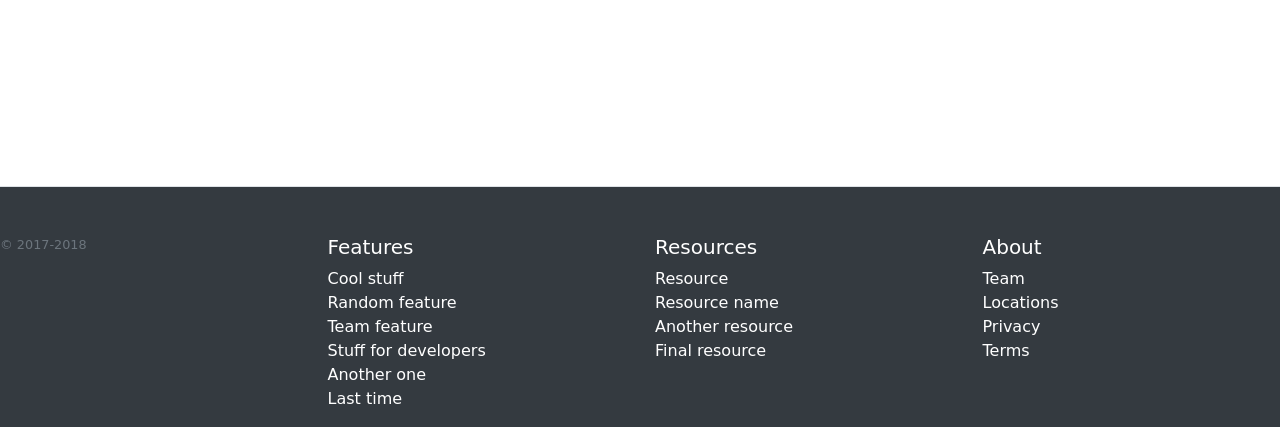
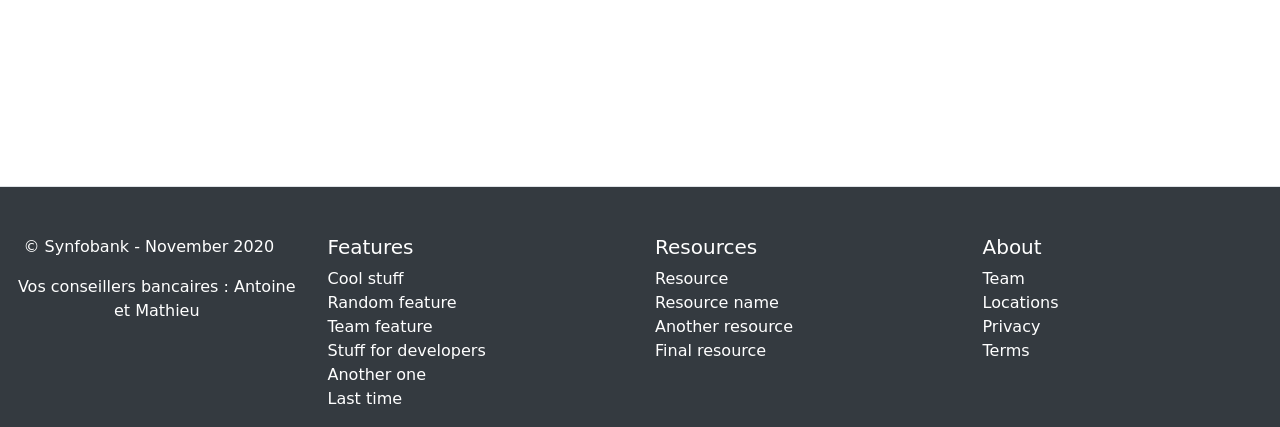
Before and after one commit to AntoineCheminPro/Synfobank, a Symfony app: template templates/template.html.twig in a window 1280 px wide. Shown: the part 373-800 px from the top of the page. Run offline with Twig, Linux system fonts and the light colour scheme; the template is opened without the code that fills it, so the values that code supplies are empty; some libraries are stand-ins or nearby versions.

Commit message:
Template functionnal update

```diff
--- a/templates/template.html.twig
+++ b/templates/template.html.twig
@@ -54,7 +54,8 @@
 <footer class=" pt-4 pt-md-5 border-top bg-dark text-white">
   <div class="row">
     <div class="col-12 col-md">
-      <small class="d-block mb-3 text-muted">© 2017-2018</small>
+      <p class="d-block text-center">&copy; Synfobank - November 2020</p>
+      <p class="d-block text-center pl-3">Vos conseillers bancaires : Antoine et Mathieu</p>
     </div>
     <div class="col-6 col-md ">
       <h5>Features</h5>
```
